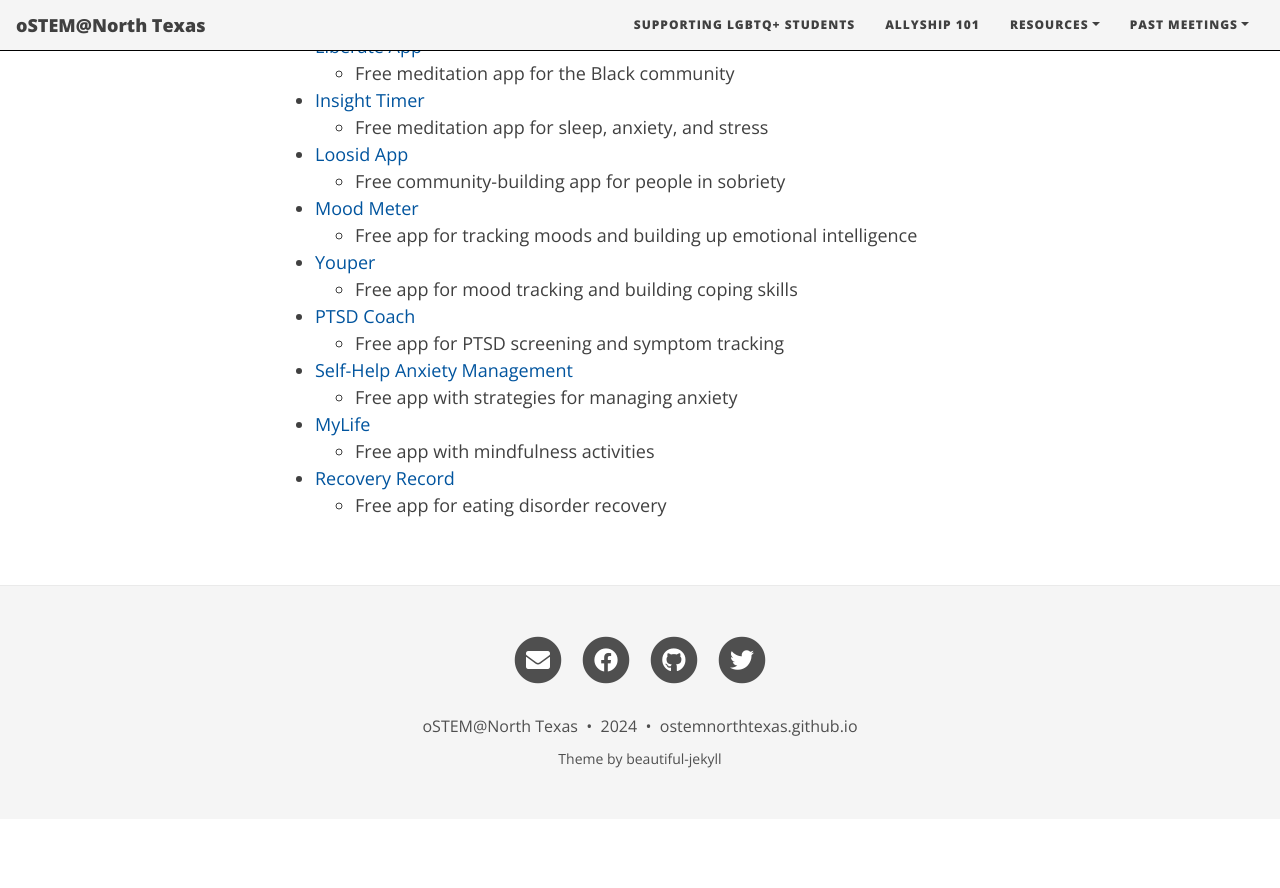
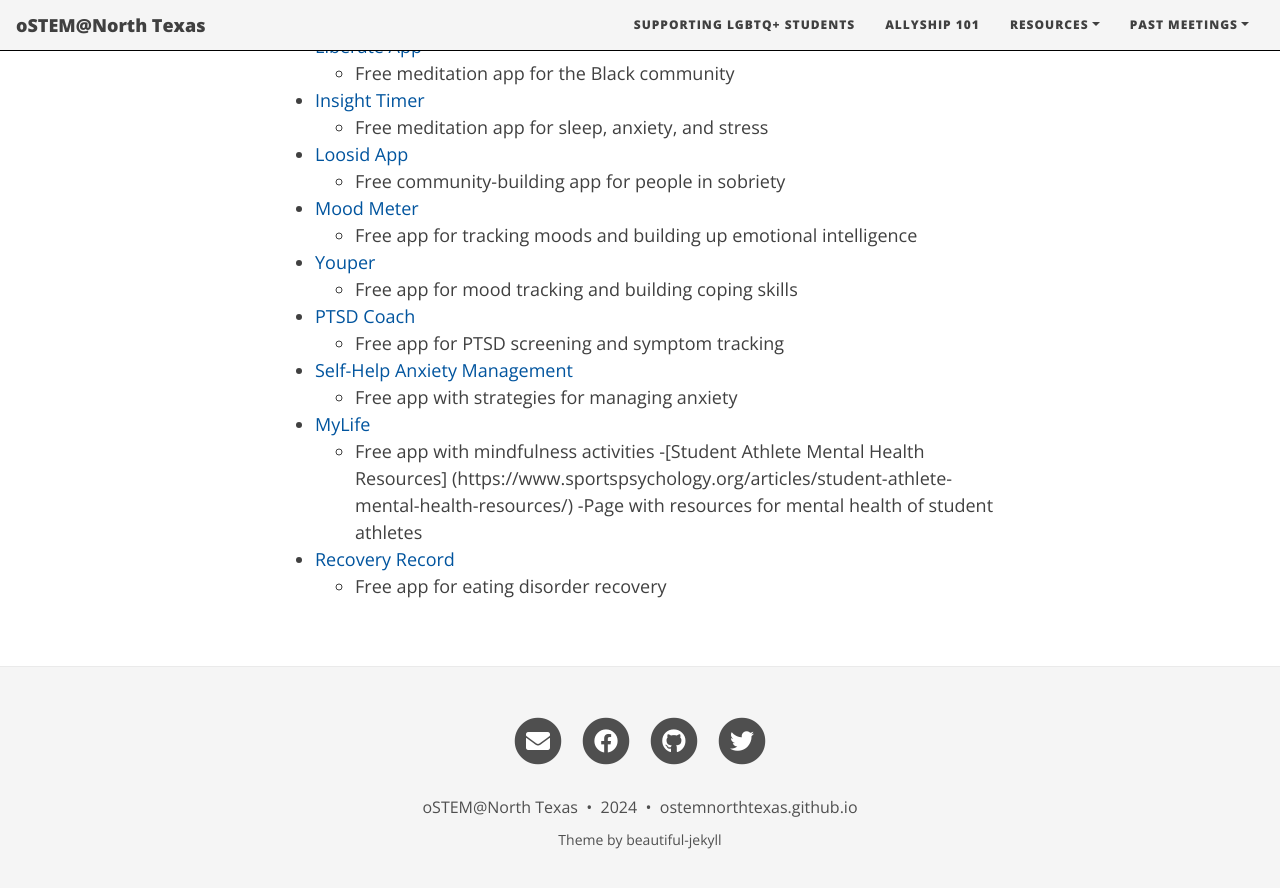
Before and after one commit to ostemnorthtexas/site, a Jekyll site: the page built from pages/crisis-resources.md, in a window 1280 px wide and 900 px high, scrolled down 3462 px. Shown: the top 888 px of the window. Built offline with Jekyll 4.4.1, drawn with Linux system fonts in a browser that asks for light colours; nearby versions of some CDN libraries; before the commit the page ends 4281 px from its top, so only the background shows below that.

Commit message:
add athlete resources

```diff
--- a/pages/crisis-resources.md
+++ b/pages/crisis-resources.md
@@ -183,5 +183,7 @@
     - Free app with strategies for managing anxiety
 - [MyLife](https://my.life/)
     - Free app with mindfulness activities
+-[Student Athlete Mental Health Resources] (https://www.sportspsychology.org/articles/student-athlete-mental-health-resources/)
+    -Page with resources for mental health of student athletes
 - [Recovery Record](https://www.recoveryrecord.com/patient_overview)
     - Free app for eating disorder recovery
```
